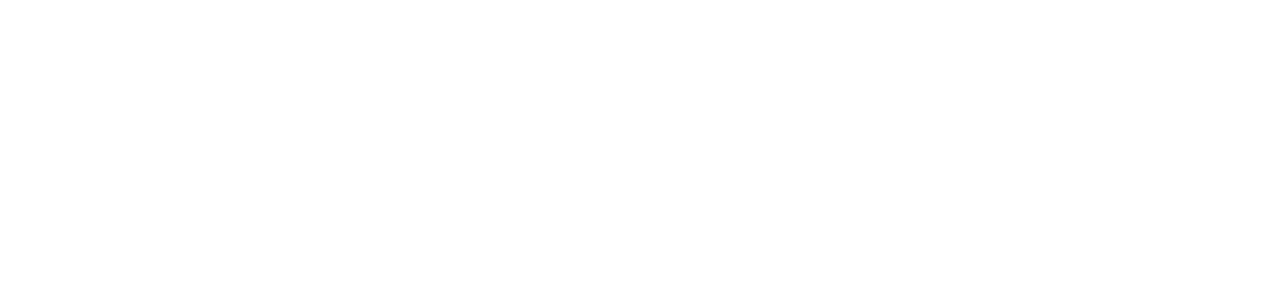
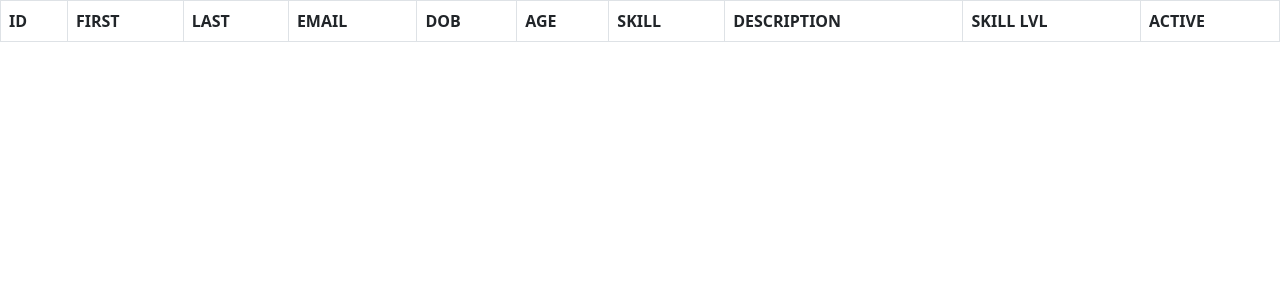
Before and after one commit to albertohuerta22/EmployeeTracker, a React (Create React App) app in the folder frontend/: page /list in a window 1280 px wide. Before the commit this address had no page. Shown: the top 300 px of the page. Built offline with nearby package versions, Linux system fonts and the light colour scheme.

Commit message:
added ListScreen file and bootstrap configuration

```diff
--- a/frontend/package.json
+++ b/frontend/package.json
@@ -5,6 +5,7 @@
   "main": "index.js",
   "dependencies": {
     "axios": "^1.2.0",
+    "bootstrap": "^5.2.3",
     "react": "^18.2.0",
     "react-bootstrap": "^2.6.0",
     "react-dom": "^18.2.0",
--- a/frontend/public/index.html
+++ b/frontend/public/index.html
@@ -15,6 +15,12 @@
       user's mobile device or desktop. See https://developers.google.com/web/fundamentals/web-app-manifest/
     -->
     <link rel="manifest" href="%PUBLIC_URL%/manifest.json" />
+    <link
+  rel="stylesheet"
+  href="https://cdn.jsdelivr.net/npm/bootstrap@5.2.2/dist/css/bootstrap.min.css"
+  integrity="sha384-Zenh87qX5JnK2Jl0vWa8Ck2rdkQ2Bzep5IDxbcnCeuOxjzrPF/et3URy9Bv1WTRi"
+  crossorigin="anonymous"
+/>
     <!--
       Notice the use of %PUBLIC_URL% in the tags above.
       It will be replaced with the URL of the `public` folder during the build.
--- a/frontend/src/App.js
+++ b/frontend/src/App.js
@@ -1,12 +1,14 @@
 import React from 'react';
 import { BrowserRouter as Router, Routes, Route } from 'react-router-dom';
 import HomeScreen from './screens/HomeScreen';
+import ListScreen from './screens/ListScreen';
 
 function App() {
   return (
     <Router>
       <Routes>
         <Route path="/" element={<HomeScreen />} />
+        <Route path="/list" element={<ListScreen />} />
       </Routes>
     </Router>
   );
--- /dev/null
+++ b/frontend/src/screens/ListScreen.js
@@ -0,0 +1,28 @@
+import React from 'react';
+import { Table, Button, Row, Col } from 'react-bootstrap';
+
+const ListScreen = () => {
+  return (
+    <>
+      <Table striped bordered hover>
+        <thead>
+          <tr>
+            <th>ID</th>
+            <th>FIRST</th>
+            <th>LAST</th>
+            <th>EMAIL</th>
+            <th>DOB</th>
+            <th>AGE</th>
+            <th>SKILL</th>
+            <th>DESCRIPTION</th>
+            <th>SKILL LVL</th>
+            <th>ACTIVE</th>
+          </tr>
+        </thead>
+        <tbody></tbody>
+      </Table>
+    </>
+  );
+};
+
+export default ListScreen;
```
Also changed, not shown: 1 other file (tests, documents, lock files or other folders).
